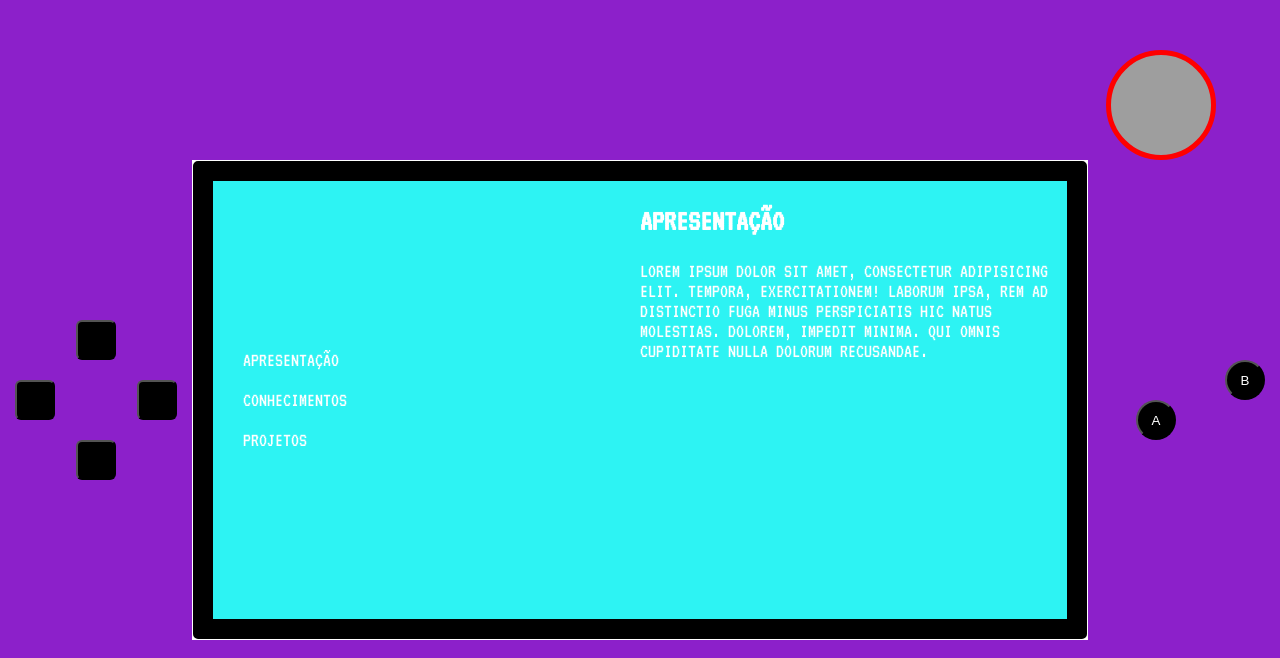
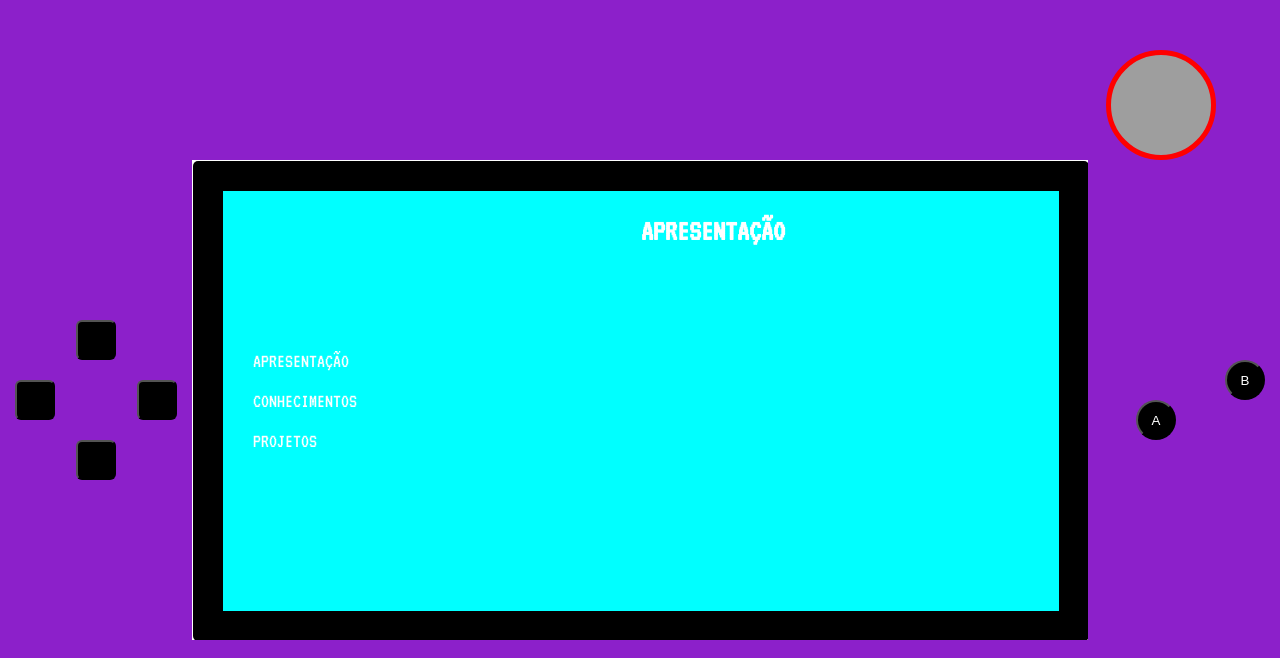
Before and after one commit to LeoSouza221/meu-site, a website: page index.html in a window 1280 px wide. Drawn offline with Linux system fonts and the light colour scheme; grey boxes are pictures that could not be loaded.

Commit message:
Correcao apresentacao items do conteudo

```diff
--- a/index.html
+++ b/index.html
@@ -26,9 +26,10 @@
                 </button>
             </div>
         </div>
-        <main class="content">
-            <nav class="toolbar">
-                <ul class="toolbar-items">
+        <main>
+            <div class="content">
+                <nav class="menu">
+                    <ul class="menu-items">
                         <li><a href="#apresentation">Apresentação</a></li>
                         <li><a href="#knowledge">Conhecimentos</a></li>
                         <li><a href="#projects">Projetos</a></li>
@@ -37,9 +38,9 @@
                 <section class="my-apresentation slides">
                     <div id="apresentation">
                         <h1>Apresentação</h1>
-                    <p>
+                        <!-- <p>
                             Lorem ipsum dolor sit amet, consectetur adipisicing elit. Tempora, exercitationem! Laborum ipsa, rem ad distinctio fuga minus perspiciatis hic natus molestias. Dolorem, impedit minima. Qui omnis cupiditate nulla dolorum recusandae.
-                    </p>
+                        </p> -->
                     </div>
                     <div id="knowledge">
                         <h1>Conhecimentos</h1>
@@ -49,6 +50,7 @@
                         <h1>Projetos</h1>
                     </div>
                 </section>
+            </div>
         </main>
         <div class="right-side">
             <div class="right-buttons">
--- a/resources/css/style.css
+++ b/resources/css/style.css
@@ -43,19 +43,29 @@ body {
 
 /*------------------------------------*/
 
-.content {
-    display: flex;
-    grid-area: content;
-    border: 20px solid black;
-    background: rgb(45, 243, 243);
+main {
+    height: 100%;
+    width: 100%;
+    background: black;
     margin: 1px;
     border-radius: 5px;
     color: white;
+    grid-area: content;
+}
+
+.content {
+    display: flex;
+    background: cyan;
+    margin: 30px;
+    height: calc(100% - 60px);
+    width: calc(100% - 60px);
+    justify-content: center;
+    align-items: center;
 }
 
 .my-apresentation {
+    width: 50%;
     height: 100%;
-    width: 100%;
     overflow: scroll;
     overflow-x: hidden;
     overflow-y: hidden;
@@ -65,15 +75,15 @@ body {
     scroll-behavior: smooth;
 }
 
-.toolbar {
+.menu {
     height: 100%;
-    width: 100%;
+    width: 50%;
 }
 
-.toolbar-items {
+.menu-items {
     display: flex;
     height: 100%;
-    width: 100%;
+    width: calc(100% - 20px);
     flex-direction: column;
     justify-content: center;
     align-items: flex-start;
@@ -86,21 +96,21 @@ ul {
     display: block;
 }
 
-.toolbar-items li {
+.menu-items li {
     text-align: start;
     padding: 10px;
 }
 
-/* .toolbar-items li::before {
+/* .menu-items li::before {
 
 } */
 
-.toolbar-items li a {
+.menu-items li a {
     text-decoration: none;
     color: white;
 }
 
-.toolbar-items li:hover {
+.menu-items li:hover {
     cursor: pointer;
     animation: menu 1.5s infinite reverse;
 }
@@ -114,7 +124,7 @@ ul {
     }
 }
 
-.toolbar-items li a:hover {
+.menu-items li a:hover {
     color: white;
 }
 
```
Lines whose indentation alone changed are shown as unchanged.
